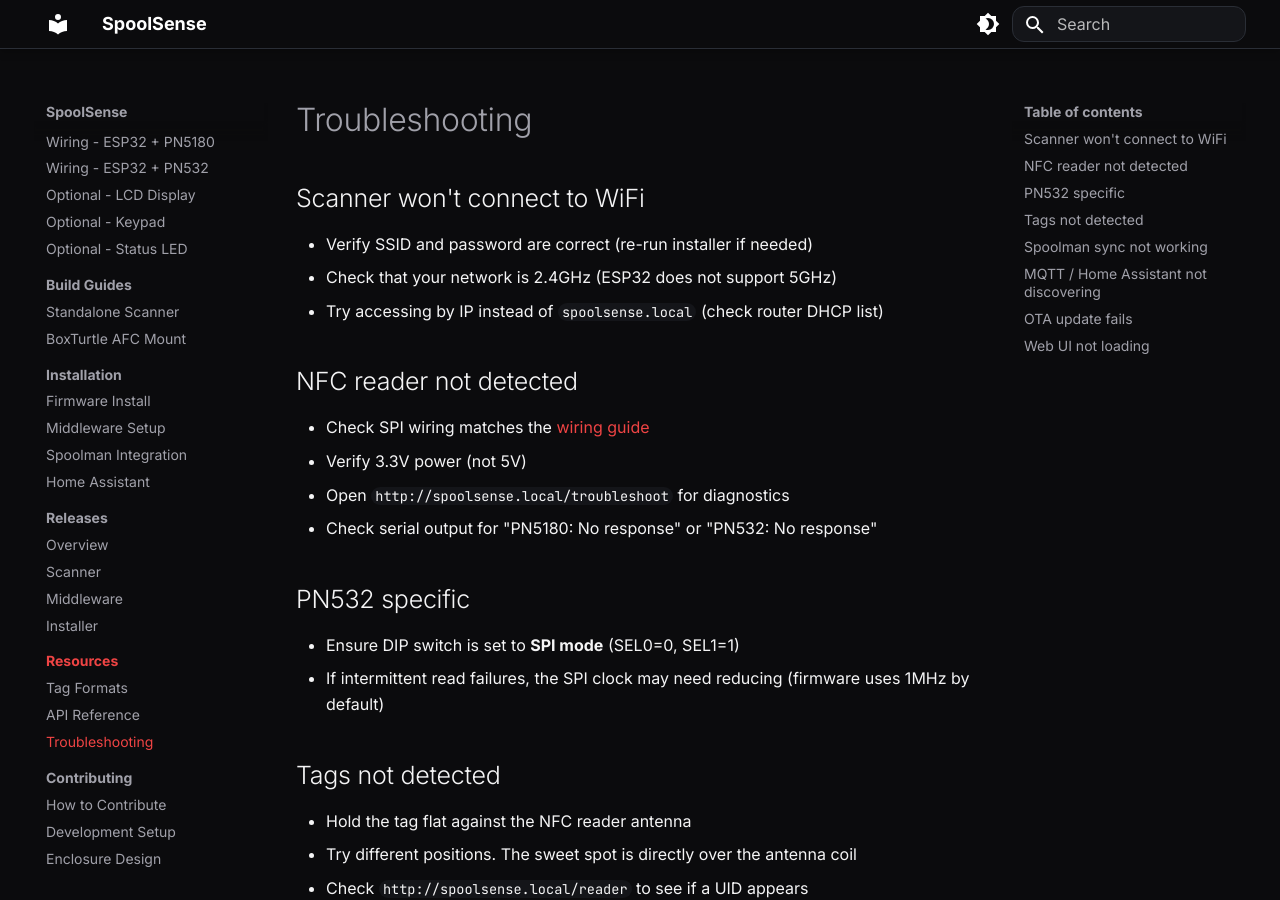
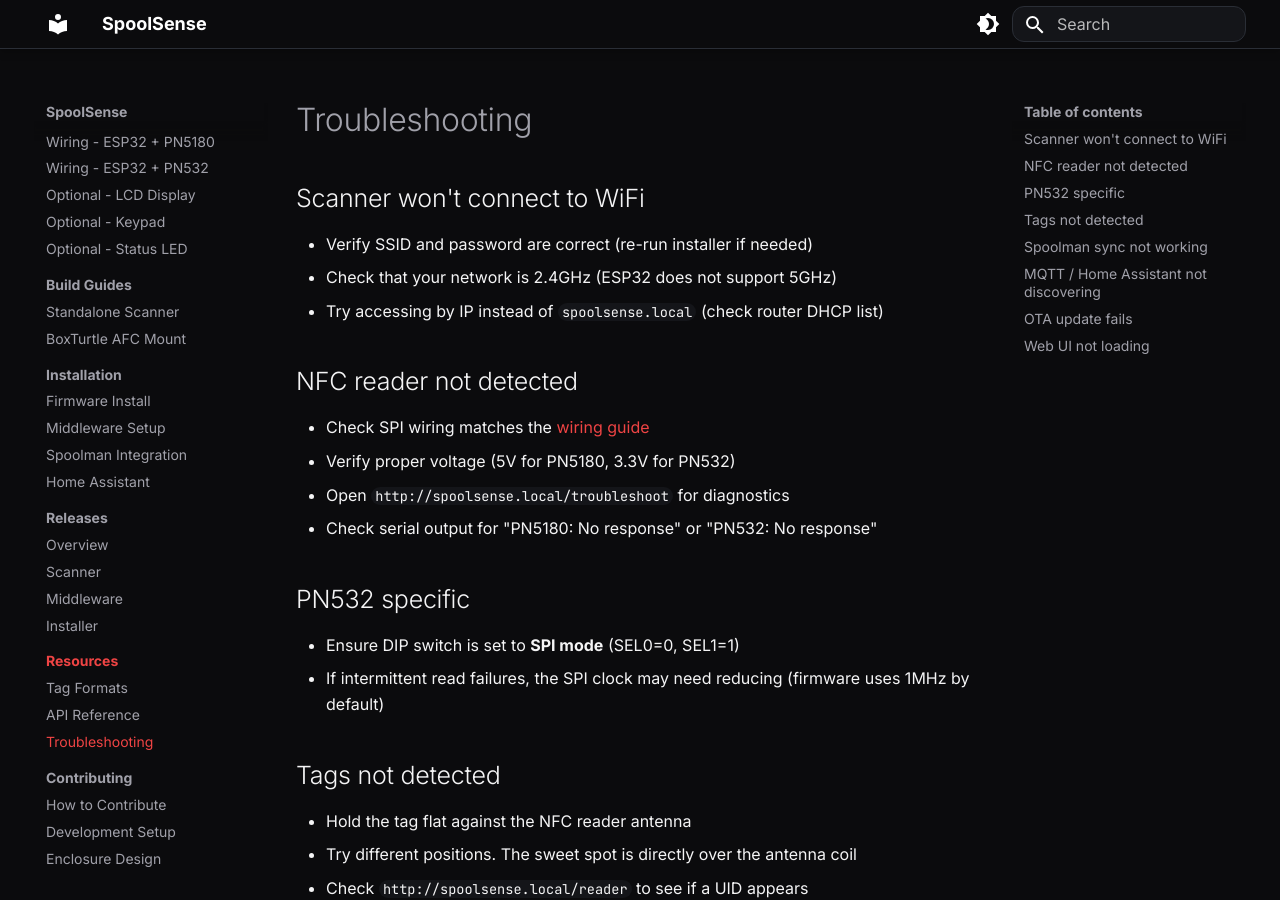
Before and after one commit to SpoolSense/spoolsense.org, an MkDocs documentation site: the page built from docs/resources/troubleshooting.md, in a window 1280 px wide and 900 px high. Built offline with MkDocs 1.6.1 and Material for MkDocs 9.7.7, drawn with Linux system fonts in a browser that asks for light colours.

Commit message:
docs: fix voltage troubleshooting — PN5180 is 5V, PN532 is 3.3V

```diff
--- a/docs/resources/troubleshooting.md
+++ b/docs/resources/troubleshooting.md
@@ -9,7 +9,7 @@
 ## NFC reader not detected
 
 - Check SPI wiring matches the [wiring guide](../hardware/wiring-pn5180.md)
-- Verify 3.3V power (not 5V)
+- Verify proper voltage (5V for PN5180, 3.3V for PN532)
 - Open `http://spoolsense.local/troubleshoot` for diagnostics
 - Check serial output for "PN5180: No response" or "PN532: No response"
 
```
